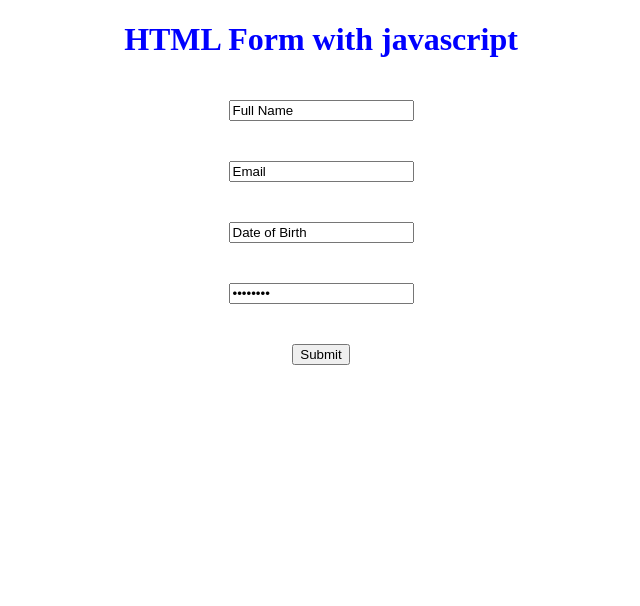
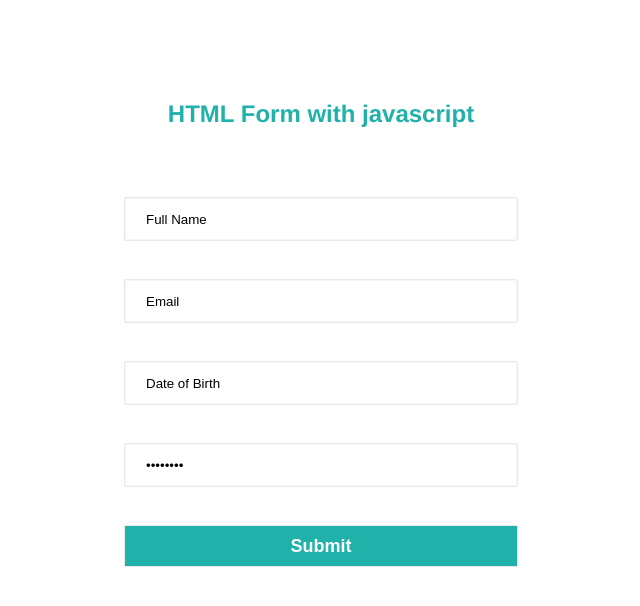
Before and after one commit to bdshakhawat/html_form_with_javascript, a plain HTML site: page index.html in a window 1280 px wide. Shown: the whole page, without its empty margins (319-959 px from the left). Drawn offline with Linux system fonts and the light colour scheme.

Commit message:
formpropertyvalidation

```diff
--- /dev/null
+++ b/assets/JS/formValidation/formValidation.js
@@ -0,0 +1,67 @@
+function createForm(elemObj){
+
+    // ---------------------------------------- //
+    // ---------VALIDATION WAY 3--------------- //
+    // ---------------------------------------- //
+    // Type & Property validation outside of for loop.
+    // So, we won't initiate any loop unless the input is validated
+    // if (!objectValidation(elemObj)) {
+    //     alert("Type & Property error!")
+    //     return;
+    // }
+
+    // Initialize form storage variable.
+    // We will assign form object in the loop if all validation pass
+    let f
+
+    for(let x=0; x<elemObj.length; x++){
+
+        // ---------------------------------------- //
+        // ---------VALIDATION WAY 1--------------- //
+        // ---------------------------------------- //
+        // Property validation
+        let propertyValidated = validationProperty(Object.keys(elemObj[x]))
+        if (!propertyValidated){
+            alert("Property type doesn't match!")
+            return;
+        }
+
+        // Type validation
+        let typeValidated = typeValidation(elemObj[x]);
+        if (!typeValidated){
+            alert("Field type not allowed!")
+            return;
+        }
+
+
+        // ---------------------------------------- //
+        // ---------VALIDATION WAY 2--------------- //
+        // ---------------------------------------- //
+        // // Both Type & Property validation can be done in a single check
+        // if (!typeValidation(elemObj[x]) || !validationProperty(Object.keys(elemObj[x]))) {
+        //     alert("Type & Property error!")
+        //     return;
+        // }
+
+        // Validation completed. Create a form object.
+        // It's a loop, so we will create the object for once.
+        x == 0 ? f = document.createElement("form") : null
+        f.setAttribute("class", "js-powered-form")
+
+        let i = document.createElement("input");
+        i.setAttribute("type", elemObj[x]["type"]);
+        i.setAttribute("value", elemObj[x]["value"]);
+        i.setAttribute("placeholder", elemObj[x]["placeholder"]);
+
+        f.appendChild(i);
+    }
+
+
+    const s = document.createElement("input");
+    s.setAttribute('type', "submit");
+    s.setAttribute('value', "Submit");
+    s.setAttribute('id', "js-powered-form-ubmit");
+    f.appendChild(s);
+
+    document.body.appendChild(f);
+}
--- /dev/null
+++ b/assets/JS/formValidation/helperFunc.js
@@ -0,0 +1,42 @@
+// helper function for input type validation.
+function typeValidation(inputObject) {
+    // Base type list
+    let allowedTypeList = ["text", "email","password"];
+
+    // logic to compare with user provided input type for validation
+    return allowedTypeList.includes(inputObject["type"])
+}
+
+// helper function for input property validation.
+function validationProperty(propertyObject){
+    // Base property list
+    // Set default value to false
+    let allowedPropertyList=["type","value","placeholder"],
+        propertyValidated = false;
+
+    propertyObject.forEach(elements => {
+        propertyValidated = allowedPropertyList.includes(elements)
+    })
+    return propertyValidated
+}
+
+// helper function to validate input Type & Property in a single function
+// remember, this function uses the upper two functions
+function objectValidation(objectToValidate) {
+
+    // Base case
+    let typeValidated = false,
+    propertyValidated = false;
+
+    for (i=0; i<objectToValidate.length; i++) {
+        console.log(objectToValidate[i])
+        propertyValidated = validationProperty(Object.keys(objectToValidate[i]))
+        typeValidated = typeValidation(objectToValidate[i])
+
+        if (!propertyValidated || !typeValidated) {
+            break
+        }
+    }
+
+    return propertyValidated & typeValidated
+}
--- /dev/null
+++ b/assets/JS/main.js
@@ -0,0 +1,27 @@
+// Element object, that we will use in the function
+let elemObj=[
+    {
+        type:"text",
+        value:"Full Name",
+        placeholder:"Put your Full Name Here"
+    },
+
+    {
+        type:"email",
+        value:"Email",
+        placeholder:"Put your Email Here"
+    },
+    {
+        type:"text",
+        value:"Date of Birth",
+        placeholder:"Write your date of birth"
+    },
+    {
+        type:"password",
+        value:"password",
+        placeholder:"password"
+    }
+]
+
+// The form creation function
+createForm(elemObj);
--- /dev/null
+++ b/assets/cssFormValidation/form_validation.css
@@ -0,0 +1,38 @@
+body{
+    font-family: helvetica;
+}
+.form-header{
+    margin-top: 100px;
+    color: lightseagreen;
+    text-align: center;
+    margin-bottom: 50px;
+}
+.js-powered-form{
+    display: flex;
+    flex-direction: column;
+    width: 500px;
+    margin: 0 auto;
+}
+.js-powered-form input{
+    margin: 20px auto;
+    width: 350px;
+    height: 30px;
+    padding: 5px 20px;
+    border: 1px solid aliceblue;
+    outline: none;
+    box-shadow: 0px 0px 1px rgb(0 0 0 / 50%);
+}
+#js-powered-form-ubmit{
+    width: 392px;
+    height: 40px;
+    background: lightseagreen;
+    border: none;
+    color: white;
+    font-size: 18px;
+    font-weight: 600;
+    cursor: pointer;
+    transition: all .3s;
+}
+#js-powered-form-ubmit:hover{
+    opacity: .8;
+}
--- a/index.html
+++ b/index.html
@@ -5,196 +5,22 @@
         <meta http-equiv="X-UA-Compatible" content="IE=edge">
         <meta name="viewport" content="width=device-width, initial-scale=1.0">
         <title>Document</title>
-    <style>
-        body{
-            text-align: center;
-
-        }
-
-        h1{
-            color: blue;
-        }
-        form{
-            display: flex;
-            flex-direction: column;
-            width: 500px;
-            margin: 0 auto;
-        }
-        form input{
-            margin: 20px auto;
-        }
-    </style>
+        <link rel="stylesheet" href="assets/cssFormValidation/form_validation.css">
     </head>
     <body >
-    <h1>HTML Form with javascript</h1>
-    <!--
-        To create a form dynamically with JavaScript, we can use the document.createElement method to create the element.
-
-        Then we can use the setAttribute method to set the element attributes.
-
-        Then we can use the appendChild method to append the elements into the parent element.Finally append the <form> element to the <body> element of the document. This example creates a Registration form.
-
-        ** make it a reusable function
-        ** the function will accept 2 parameter
-            1. number ( the number of input element)
-            2. an object will be passed with element properties, like
-            let elemObj = [
-                {
-                    "type": "text/email/password",
-                    "name": "dummy_text",
-                    "placeholder": "dummy_placeholder"
-                },
-                {
-                    "type": "text/email/password",
-                    "name": "dummy_text",
-                    "placeholder": "dummy_placeholder"
-                }
-            ]
-
-        ** testFunction(3, elemObj)
-        **
-
-        // For this write a function named
-
-
-
-      let  input = array["text", "email","password"] Value validation of type property
-      validation: out of these three types give alert ("input is not allowed")
-      let inputProperty=["type","value","placeholder"]
-      if these three property are not given then alert("Not accepted");
-
-      Note: To learn javascript as a beginner what are the obstacles and how to overcome it. Write
-      your own experience.
-
-      *** Task: Make a function to validate the input types initially with creating
-      the input. (Before running the loop) (improved Type validation )
-      *** Property or Key Validation
-    -->
-    <scrip src="./helperFunc.js"></script>
-
-
-    <script>
-
-
-        // helper function for input validation.
-        function typeValidation(inputType) {
-            // console.log("Function got input type: ",inputType)
-            // Standard list for comparison
-            let allowedTypeList = ["text", "email","password"]
-            // Set default value as false
-
-            let typeValidated = false;
-
-            // logic to compare with user input for validation
-            if (allowedTypeList.includes(inputType.toLowerCase())) {
-                typeValidated = true;
-            }
-            return typeValidated;
-        }
-
-
-
-        function validationProperty(propertyObject){
-            let allowedPropertyList=["type","value","placeholder"],
-                propertyValidated = false;
-
-            // passedPropertylist = Object.keys(propertyObject);
-            // console.log(passedPropertylist)
-
-            propertyObject.forEach(elements => {
-                propertyValidated = allowedPropertyList.includes(elements)
-            })
-            return propertyValidated
-        }
-
-
-        let elemObj=[
-            {
-                type:"text",
-                value:"Full Name",
-                placeholder:"Put your Full Name Here"
-            },
-
-            {
-                type:"email",
-                value:"Email",
-                placeholder:"Put your Email Here"
-            },
-            {
-                type:"text",
-                value:"Date of Birth",
-                placeholder:"Write your date of birth"
-            },
-            {
-                type:"password",
-                value:"password",
-                placeholder:"password"
-
-
-            }
-        ]
-
-        function submitForm(number, elemObj){
-
-            // get the length of the object
-            let numbers = elemObj.length;
-            // check the number input
-            if (number != numbers){
-                alert("Numbers are not matching with number");
-            }
-
-            // Form creation with javascript insetad of HTML Starts
-            const f = document.createElement("form");
-            f.setAttribute('method', "post");
-            f.setAttribute('action', "submit.php");
-
-
-            for(let x=0; x<elemObj.length; x++){
-                let typeValidated = typeValidation(elemObj[x]["type"]);
-                console.log(typeValidated);
-
-                if (!typeValidated){
-                    alert("Field type not allowed!")
-                    return;
-                }
-                // console.log("elem object x", elemObj[x])
-                // validationProperty(elemObj[x])
-                let propertyValidated = validationProperty(Object.keys(elemObj[x]))
-                if (!propertyValidated){
-                    alert("Property type doesn't match!")
-                    return;
-                }
-
-                // let y = document.createElement("input");
-
-                let i = document.createElement("input");
-                // i=y;
-                i.setAttribute("type", elemObj[x]["type"]);
-                i.setAttribute("value", elemObj[x]["value"]);
-                i.setAttribute("placeholder", elemObj[x]["placeholder"]);
-
-                f.appendChild(i);
-            }
-
-
-            const s = document.createElement("input");
-            s.setAttribute('type', "submit");
-            s.setAttribute('value', "Submit");
-            f.appendChild(s);
-
-            document.body.appendChild(f);
-        }
-
-        submitForm(4,elemObj);
-
-
-    </script>
+        <h2 class="form-header">HTML Form with javascript</h2>
 
 
 
 
+        <!-- Form validation JS -->
+        <script src="./assets/js/FormValidation/helperFunc.js"></script>
+        <script src="./assets/js/FormValidation/FormValidation.js"></script>
 
-
+        <!-- Main JS -->
+        <script src="./assets/js/main.js"></script>
+    </body>
+</html>
 
 
 
```
Also changed, not shown: helperFunc.js (deleted, +0 -88 lines), note.txt (added). Lines whose indentation alone changed are shown as unchanged.
